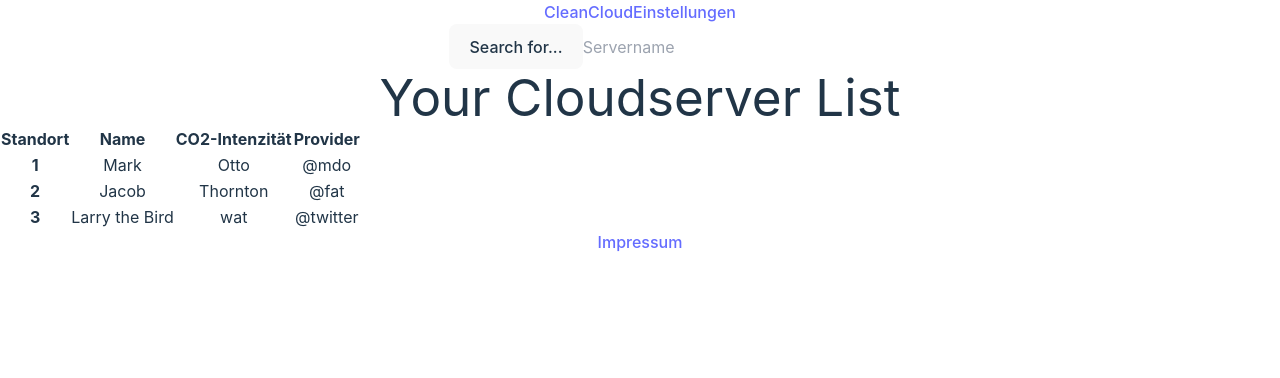
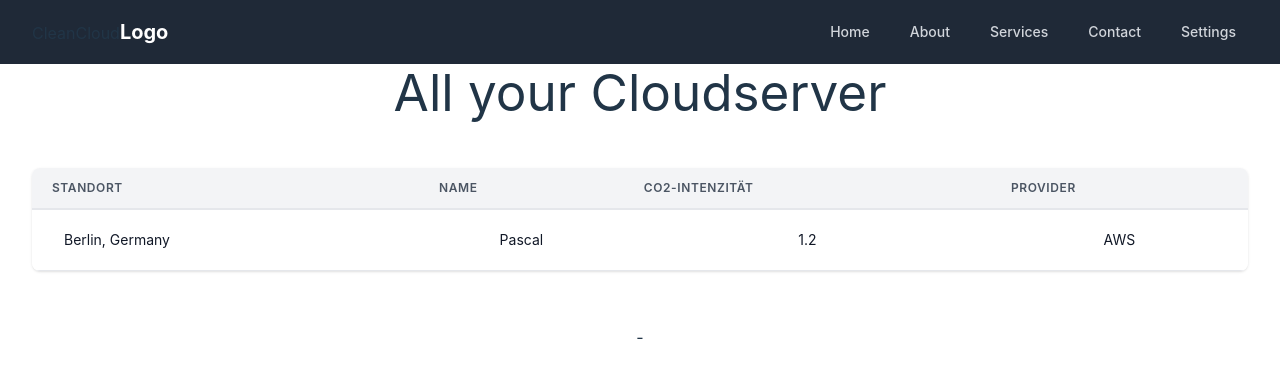
Before and after one commit to mcankudis/CleanCloud, a React (Vite) app in the folder client/: page / in a window 1280 px wide. Shown: the top 378 px of the page. Built offline with nearby package versions, Linux system fonts and the light colour scheme.

Commit message:
feat: made everything sexy using tailwind :)

```diff
--- a/client/src/App.tsx
+++ b/client/src/App.tsx
@@ -1,43 +1,62 @@
 import { useState } from "react";
 
-import { Link, Outlet } from "react-router-dom";
+import { Outlet } from "react-router-dom";
 
 function App() {
   const [count, setCount] = useState(0);
 
   return (
     <>
-      <nav className="navbar bg-body-tertiary">
-        <div className="container-fluid">
-          <span className="navbar-brand mb-0 h1">
-            <Link to={"/"}>CleanCloud</Link>
-          </span>
-          <Link to="/Einstellungen">Einstellungen</Link>
-          <div className="input-group flex-nowrap">
-            <button
-              className="btn btn-outline-secondary"
-              type="button"
-              id="button-addon1"
-            >
-              Search for...
-            </button>
-            <input
-              type="text"
-              className="form-control"
-              placeholder="Servername"
-              aria-label="Servername"
-              aria-describedby="addon-wrapping"
-            />
+      <nav className="bg-gray-800">
+        <div className="max-w-7xl mx-auto px-4 sm:px-6 lg:px-8">
+          <div className="flex items-center justify-between h-16">
+            <div className="flex-shrink-0">
+              CleanCloud
+              <a href="#" className="text-white text-xl font-bold">
+                Logo
+              </a>
+            </div>
+            <div className="hidden md:block">
+              <div className="ml-10 flex items-baseline space-x-4">
+                <a
+                  href="/"
+                  className="text-gray-300 hover:bg-gray-700 hover:text-white px-3 py-2 rounded-md text-sm font-medium"
+                >
+                  Home
+                </a>
+                <a
+                  href="#"
+                  className="text-gray-300 hover:bg-gray-700 hover:text-white px-3 py-2 rounded-md text-sm font-medium"
+                >
+                  About
+                </a>
+                <a
+                  href="#"
+                  className="text-gray-300 hover:bg-gray-700 hover:text-white px-3 py-2 rounded-md text-sm font-medium"
+                >
+                  Services
+                </a>
+                <a
+                  href="/Impressum"
+                  className="text-gray-300 hover:bg-gray-700 hover:text-white px-3 py-2 rounded-md text-sm font-medium"
+                >
+                  Contact
+                </a>
+                <a
+                  href="/Settings"
+                  className="text-gray-300 hover:bg-gray-700 hover:text-white px-3 py-2 rounded-md text-sm font-medium"
+                >
+                  Settings
+                </a>
+              </div>
+            </div>
           </div>
         </div>
       </nav>
+
       <div className="container">
         <Outlet />
       </div>
-
-      <footer>
-        <Link to="/Impressum">Impressum</Link>
-      </footer>
     </>
   );
 }
--- /dev/null
+++ b/client/src/Contacts.tsx
@@ -0,0 +1,11 @@
+export const Contacts = () => {
+  return (
+    <>
+      <div className="flex w-screen flex-col items-center justify-center mr-4">
+        <h1>Contacts</h1>
+        <p>Teoman Wiedenbeck</p>
+        <p>Mikolaj Cankudis</p>
+      </div>
+    </>
+  );
+};
--- a/client/src/Einstellungen.tsx
+++ /dev/null
@@ -1,8 +0,0 @@
-export const Einstellungen = () => {
-    return (
-        <>
-            <h1>Einstellungen</h1>
-            <button type="button" className="btn btn-primary">Darkmode</button>
-        </>
-    );
-};
--- a/client/src/HomePage.tsx
+++ b/client/src/HomePage.tsx
@@ -5,37 +5,70 @@ function HomePage() {
 
   return (
     <>
-      <h1>Your Cloudserver List</h1>
-      <table className="table">
+      <div className="flex w-screen flex-col items-center justify-center">
+      <h1>All your Cloudserver</h1>
+        <div className="container mx-auto px-4 sm:px-8">
+          <div className="py-8">
+            <div className="-mx-4 sm:-mx-8 px-4 sm:px-8 py-4 overflow-x-auto">
+              <div className="inline-block min-w-full shadow rounded-lg overflow-hidden">
+                <table className="min-w-full leading-normal">
                   <thead>
                     <tr>
-            <th scope="col">Standort</th>
-            <th scope="col">Name</th>
-            <th scope="col">CO2-Intenzität</th>
-            <th scope="col">Provider</th>
+                      <th className="px-5 py-3 border-b-2 border-gray-200 bg-gray-100 text-left text-xs font-semibold text-gray-600 uppercase tracking-wider">
+                        Standort
+                      </th>
+                      <th className="px-5 py-3 border-b-2 border-gray-200 bg-gray-100 text-left text-xs font-semibold text-gray-600 uppercase tracking-wider">
+                        Name
+                      </th>
+                      <th className="px-5 py-3 border-b-2 border-gray-200 bg-gray-100 text-left text-xs font-semibold text-gray-600 uppercase tracking-wider">
+                        CO2-Intenzität
+                      </th>
+                      <th className="px-5 py-3 border-b-2 border-gray-200 bg-gray-100 text-left text-xs font-semibold text-gray-600 uppercase tracking-wider">
+                        Provider
+                      </th>
                     </tr>
                   </thead>
-        <tbody className="table-group-divider">
+                  <tbody>
+                    {/* Sample row, repeat this for each row */}
                     <tr>
-            <th scope="row">1</th>
-            <td>Mark</td>
-            <td>Otto</td>
-            <td>@mdo</td>
+                      <td className="px-5 py-5 border-b border-gray-200 bg-white text-sm">
+                        <div className="flex items-center">
+                          <div className="ml-3">
+                            <p className="text-gray-900 whitespace-no-wrap">
+                              {/* Standort data here */}
+                              Berlin, Germany
+                            </p>
+                          </div>
+                        </div>
+                      </td>
+                      <td className="px-5 py-5 border-b border-gray-200 bg-white text-sm">
+                        <p className="text-gray-900 whitespace-no-wrap">
+                          {/* Name data here */}
+                          Pascal
+                        </p>
+                      </td>
+                      <td className="px-5 py-5 border-b border-gray-200 bg-white text-sm">
+                        <p className="text-gray-900 whitespace-no-wrap">
+                          {/* CO2-Intenzität data here */}
+                          1.2
+                        </p>
+                      </td>
+                      <td className="px-5 py-5 border-b border-gray-200 bg-white text-sm">
+                        <p className="text-gray-900 whitespace-no-wrap">
+                          {/* Provider data here */}
+                          AWS
+                        </p>
+                      </td>
                     </tr>
-          <tr>
-            <th scope="row">2</th>
-            <td>Jacob</td>
-            <td>Thornton</td>
-            <td>@fat</td>
-          </tr>
-          <tr>
-            <th scope="row">3</th>
-            <td >Larry the Bird</td>
-            <td >wat</td>
-            <td >@twitter</td>
-          </tr>
+                    {/* End of sample row */}
                   </tbody>
                 </table>
+              </div>
+            </div>
+          </div>
+        </div>
+        -
+      </div>
     </>
   );
 }
--- a/client/src/Impressum.tsx
+++ /dev/null
@@ -1,9 +0,0 @@
-export const Impressum = () => {
-    return (
-        <>
-            <h1>Impressum</h1>
-            <p>Teoman Wiedenbeck</p>
-            <p>Mikolaj Cankudis</p>
-        </>
-    );
-};
--- /dev/null
+++ b/client/src/Settings.tsx
@@ -0,0 +1,12 @@
+export const Settings = () => {
+  return (
+    <>
+      <div className="flex w-screen flex-col items-center justify-center mr-4">
+        <h1>Settings</h1>
+        <button type="button" className="btn btn-primary">
+          Darkmode
+        </button>
+      </div>
+    </>
+  );
+};
```
Also changed, not shown: client/src/main.tsx (+5 -5 lines). Lines whose indentation alone changed are shown as unchanged.
